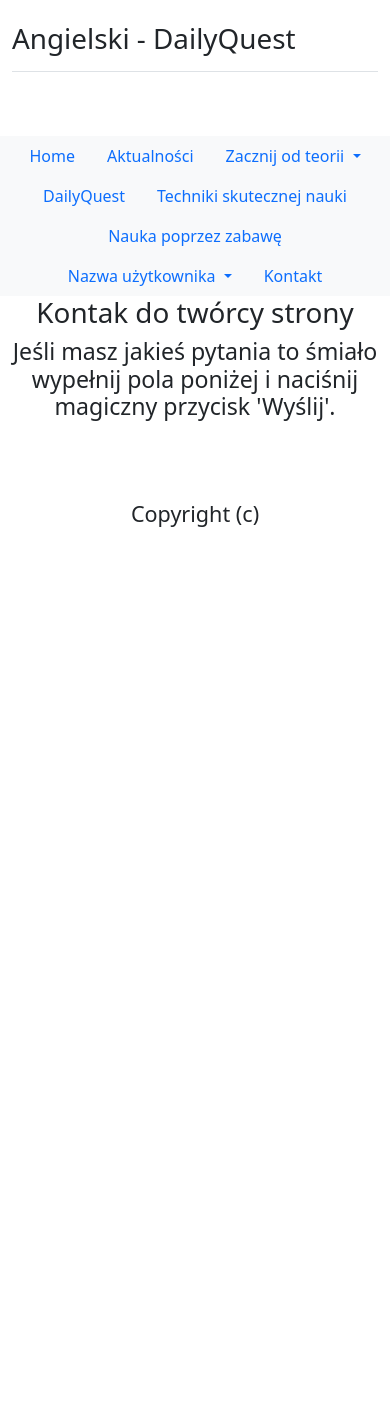
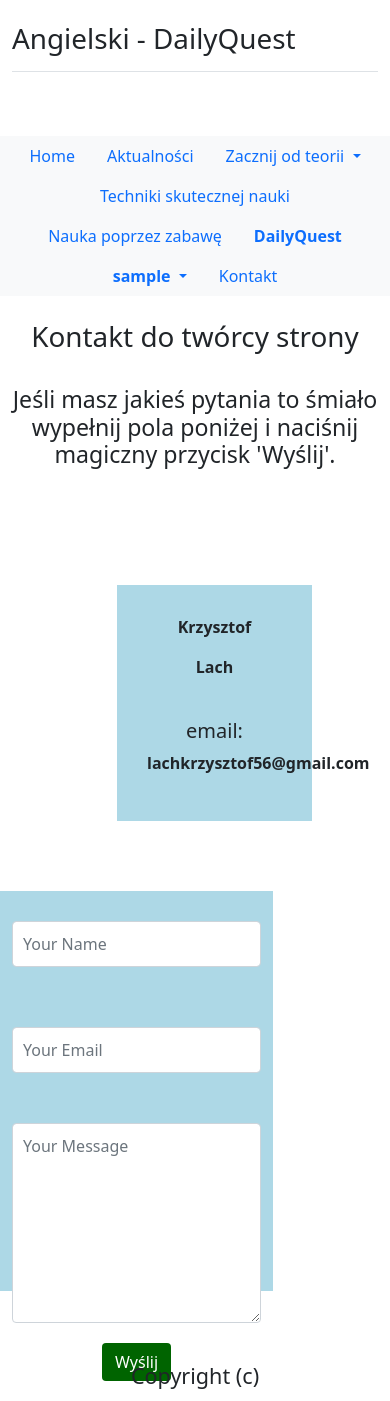
Before and after one commit to MaksymilianLach1990/english_website, a Django app: page /contact/ in a window 390 px wide. Shown: the part 216-1617 px from the top of the page. Before the commit the page ends 743 px from the top, so only its background shows below. Run offline with Django 4.2, Linux system fonts and the light colour scheme; the visitor is signed in with stand-in values (Sample User, id 1).

Commit message:
Add contact form

```diff
--- a/english_webside/home_page/forms.py
+++ b/english_webside/home_page/forms.py
@@ -1,6 +1,8 @@
 from django import forms
 from django.forms import ModelForm
 from .models import Event
+
+
 
 
 
--- /dev/null
+++ b/english_webside/home_page/static/home_page/css/contact.css
@@ -0,0 +1,37 @@
+.contact-information {
+    background-color: lightblue;
+    width: 50%;
+    padding: 30px;
+    margin: 60px auto;
+    margin-left: 30%;
+}
+
+.contact-form {
+    background-color: lightblue;
+    width: 70%;
+    height: 400px;
+    margin-right: 30%;
+    color: blue;
+}
+
+#fields {
+    padding: 10px;
+    margin: 30px auto;
+
+}
+
+#form {
+    margin: 10px auto;
+}
+
+#text {
+    height: 200px;
+    padding: 10px;
+    margin-top: 20px;
+}
+
+#button {
+    background-color: darkgreen;
+    color: white;
+    margin: 20px;
+}
--- a/english_webside/home_page/templates/home_page/contact.html
+++ b/english_webside/home_page/templates/home_page/contact.html
@@ -1,10 +1,63 @@
 {% extends 'home_page/index.html' %}
+
+{% load static %}
 
 {% block title %}
 DailyQuest Kontakt
 {% endblock %}
 
+{% block style %}
+<link rel="stylesheet" href="{% static 'home_page/css/contact.css' %}">
+{% endblock %}
+
 {% block content %}
-<h1>Kontak do twórcy strony</h1>
+<br>
+<h1>Kontakt do twórcy strony</h1>
+<br>
 <h3>Jeśli masz jakieś pytania to śmiało wypełnij pola poniżej i naciśnij magiczny przycisk 'Wyślij'.</h3>
+<br><br>
+
+<div class="row">
+    <div class="col-12 col-md-4">
+        <div class="contact-information">
+
+            <p><Strong>Krzysztof</Strong></p>
+
+            <p><strong>Lach</strong></p>
+            <br>
+            <h5>email:</h5>
+            <p><strong>lachkrzysztof56@gmail.com</strong></p>
+
+        </div>
+    </div>
+    <div class="col-12 col-md-8">
+        <div class="contact-form">
+            <form action="{% url 'contact' %}" method="post">
+                {% csrf_token %}
+                <div id="form" class="row">
+                    <div class="col-lg-6">
+                        <input id="fields" type="text" name="message-name" class="form-control mb-30" placeholder="Your Name">
+                    </div>
+                    <br>
+                    <div class="col-lg-6">
+                        <input id="fields" type="email" name="message-email" class="form-control mb-30" placeholder="Your Email">
+                    </div>
+                    <br>
+                    <div class="col-12">
+                        <textarea id="text" name="message" class="form-control mb-30" placeholder="Your Message"></textarea>
+                    </div>
+                    <br><br>
+                    <div class="col-12">
+                        <button id="button" type="submit" class="btn dento-btn">Wyślij</button>
+                    </div>
+                </div>
+            </form>
+        </div>
+    </div>
+
+
+
+</div>
+
+
 {% endblock %}
--- a/english_webside/home_page/templates/home_page/navbar.html
+++ b/english_webside/home_page/templates/home_page/navbar.html
@@ -24,11 +24,6 @@
         <li><a class="dropdown-item" href="{% url 'future' %}">Future</a></li>
       </ul>
     </li>
-    {% if user.is_authenticated %}
-    <li class="nav-item">
-      <a class="nav-link" href="{% url 'daily-quest' %}">DailyQuest</a>
-    </li>
-    {% endif %}
     <li class="nav-item">
       <a class="nav-link" href="#">Techniki skutecznej nauki</a>
     </li>
@@ -36,9 +31,12 @@
       <a class="nav-link" href="#">Nauka poprzez zabawę</a>
     </li>
     {% if user.is_authenticated %}
+    <li class="nav-item">
+      <a class="nav-link" href="{% url 'daily-quest' %}"><strong>DailyQuest</strong></a>
+    </li>
     <li class="nav-item dropdown">
       <a class="nav-link dropdown-toggle" href="#" id="navbarDropdown" role="button" data-bs-toggle="dropdown" aria-expanded="false">
-        Nazwa użytkownika
+        <strong>{{ user.username }}</strong>
       </a>
       <ul class="dropdown-menu" aria-labelledby="navbarDropdown">
         <li><a class="dropdown-item" href="#">Profil</a></li>
@@ -49,15 +47,13 @@
     </li>
     {% else %}
     <li class="nav-item">
-      <a class="nav-link" href="{% url 'register-user' %}">Rejestracja</a>
+      <a class="nav-link" href="{% url 'register-user' %}"><strong>Rejestracja</strong></a>
     </li>
     <li class="nav-item">
-      <a class="nav-link" href="{% url 'login' %}">Login</a>
+      <a class="nav-link" href="{% url 'login' %}"><strong>Login</strong></a>
     </li>
     {% endif %}
     <li class="nav-item">
       <a class="nav-link" href="{% url 'contact' %}">Kontakt</a>
     </li>
-
-
-  </ul>
+</ul>
--- a/english_webside/home_page/views.py
+++ b/english_webside/home_page/views.py
@@ -12,7 +12,14 @@ def home(request):
     return render(request, 'home_page/home.html', {})
 
 def contact(request):
-    return render(request, 'home_page/contact.html', {})
+    if request.method == 'POST':
+        message_name = request.POST['message-name']
+        message_email = request.POST['message-email']
+        message = request.POST['message']
+        return render(request, 'home_page/contact.html', {'message_name': message_name})
+
+    else:
+        return render(request, 'home_page/contact.html', {})
 
 def calendars(request, year=datetime.now().year, month=datetime.now().strftime('%B')):
     events = Event.objects.all() # lista aktualności na stronie
```
